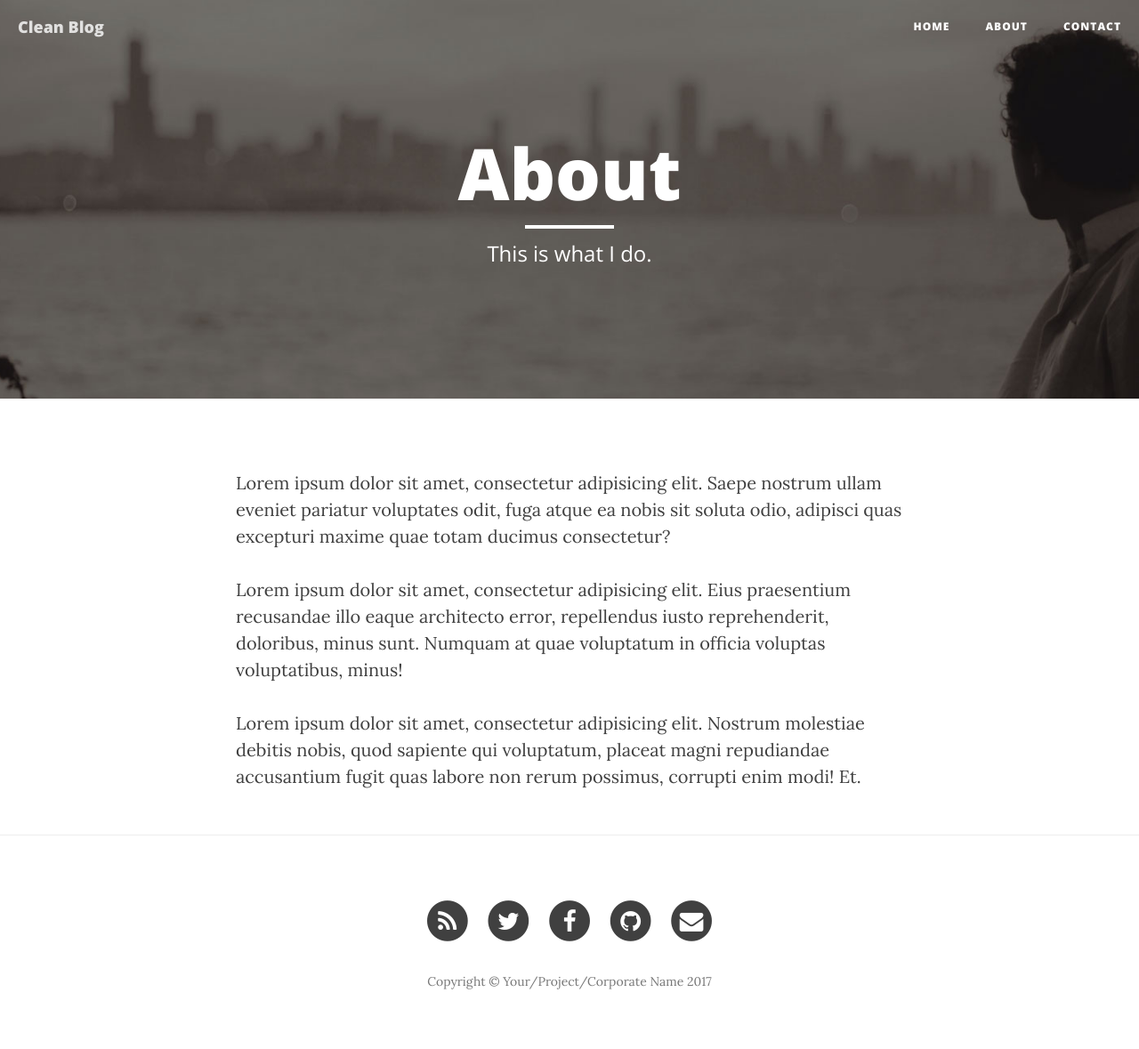
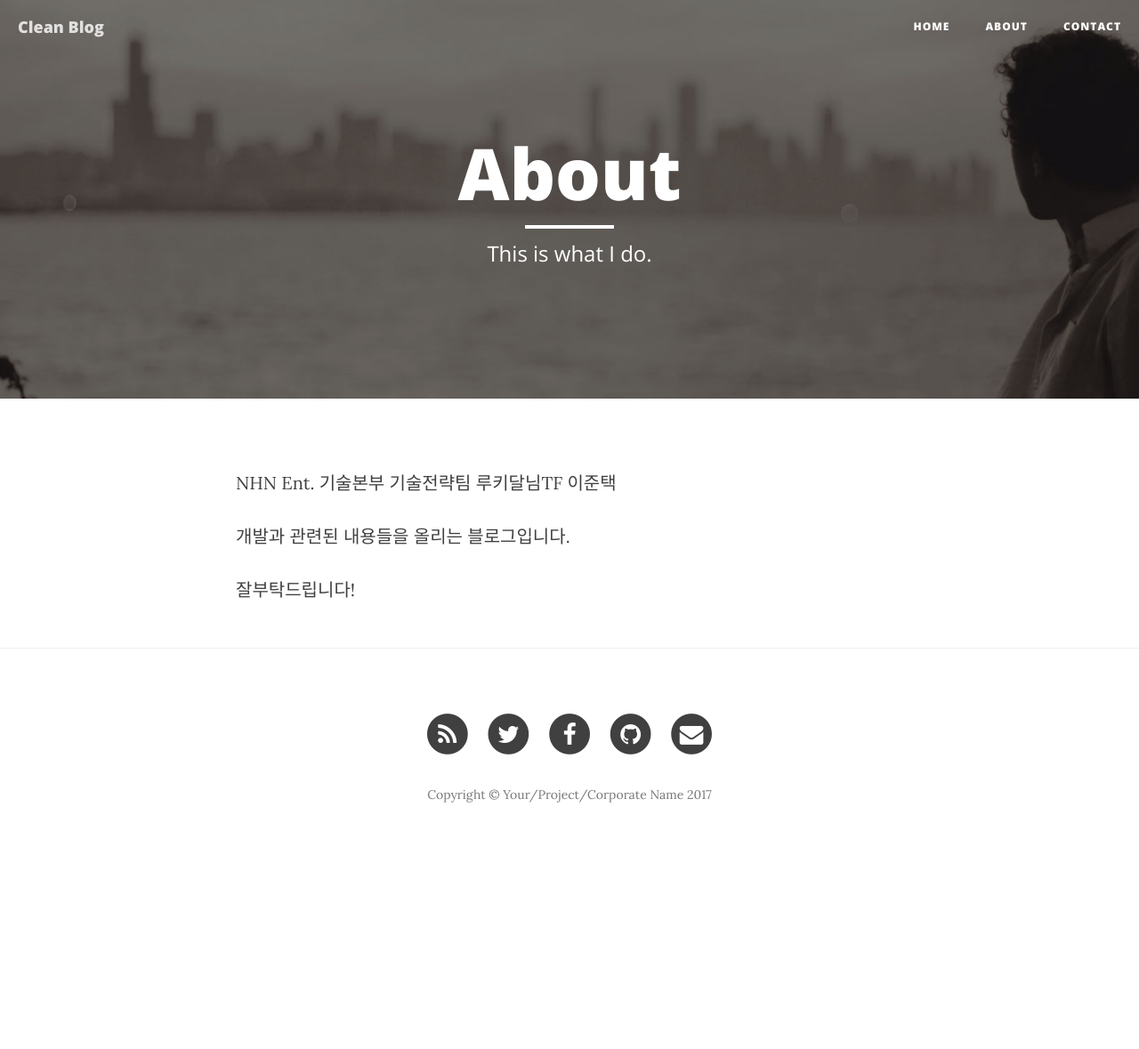
Before and after one commit to ljt629/ljt629.github.io, a Jekyll site: the page built from about.html, in a window 1280 px wide. Shown: the whole page at 89% size. Built offline with Jekyll 4.4.1, drawn with Linux system fonts in a browser that asks for light colours; nearby versions of some CDN libraries; after the commit the page ends 969 px from its top, so only the background shows below that.

```diff
--- a/_config.yml
+++ b/_config.yml
@@ -4,7 +4,7 @@ header-img: img/home-bg.jpg
 email: juntaek.lee@nhnent.com
 copyright_name: Your/Project/Corporate Name
 description: "This is JuntaekLee's Blog."
-baseurl: "/ljt629.github.io"
+baseurl: "/"
 url: "http://ljt629.github.io"
 twitter_username: SBootstrap
 github_username:  ljt629
--- a/about.html
+++ b/about.html
@@ -5,8 +5,8 @@ description: "This is what I do."
 header-img: "img/about-bg.jpg"
 ---
 
-<p>Lorem ipsum dolor sit amet, consectetur adipisicing elit. Saepe nostrum ullam eveniet pariatur voluptates odit, fuga atque ea nobis sit soluta odio, adipisci quas excepturi maxime quae totam ducimus consectetur?</p>
+<p>NHN Ent. 기술본부 기술전략팀 루키달님TF 이준택</p>
 
-<p>Lorem ipsum dolor sit amet, consectetur adipisicing elit. Eius praesentium recusandae illo eaque architecto error, repellendus iusto reprehenderit, doloribus, minus sunt. Numquam at quae voluptatum in officia voluptas voluptatibus, minus!</p>
+<p>개발과 관련된 내용들을 올리는 블로그입니다.</p>
 
-<p>Lorem ipsum dolor sit amet, consectetur adipisicing elit. Nostrum molestiae debitis nobis, quod sapiente qui voluptatum, placeat magni repudiandae accusantium fugit quas labore non rerum possimus, corrupti enim modi! Et.</p>
+<p>잘부탁드립니다!</p>
```
Also changed, not shown: _posts/2017-01-09-tomcat-start-error.markdown (added, +10 -0 lines).
